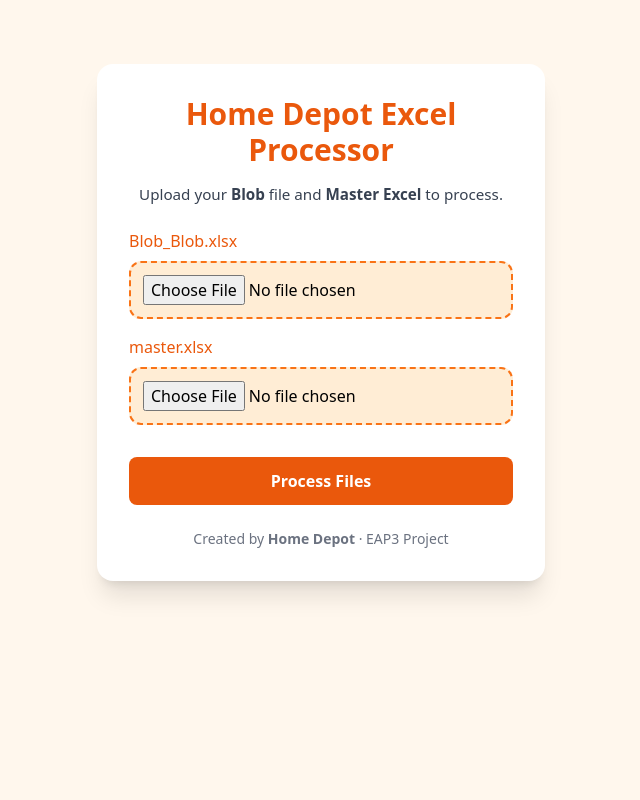
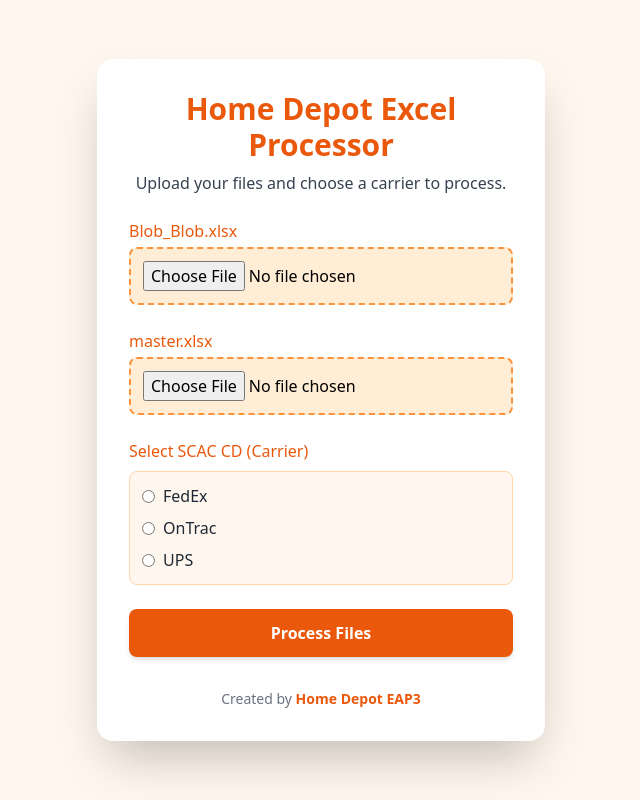
Before and after one commit to diocletian53/EAP3Copy, a Flask app: page / in a window 1280 px wide. Shown: the whole page, without its empty margins (319-959 px from the left). Run offline with Flask 3, Linux system fonts and the light colour scheme; parts of the project's set-up code (start-up, migrations or seed data) failed here and were passed over; some libraries are stand-ins or nearby versions.

Commit message:
Update index.html

```diff
--- a/templates/index.html
+++ b/templates/index.html
@@ -4,56 +4,100 @@
   <meta charset="UTF-8" />
   <meta name="viewport" content="width=device-width, initial-scale=1.0" />
   <title>Home Depot Excel Processor</title>
-<link rel="stylesheet" href="{{ url_for('static', filename='style.css') }}">
   <script src="https://cdn.tailwindcss.com"></script>
+  <link rel="icon" href="https://www.homedepot.com/favicon.ico" />
 </head>
-<body class="bg-orange-50 font-sans">
 
-<div class="max-w-md mx-auto mt-16 bg-white rounded-2xl shadow-xl p-8 text-center">
-  <h1 class="text-3xl font-bold text-orange-600 mb-4">Home Depot Excel Processor</h1>
-  <p class="text-gray-700 mb-6">Upload your <strong>Blob</strong> file and <strong>Master Excel</strong> to process.</p>
+<body class="bg-orange-50 font-sans min-h-screen flex items-center justify-center">
+  <div class="bg-white p-8 rounded-2xl shadow-2xl w-full max-w-md">
+
+    <!-- Title -->
+    <h1 class="text-3xl font-extrabold text-center text-orange-600 mb-2">Home Depot Excel Processor</h1>
+    <p class="text-gray-700 text-center mb-6">Upload your files and choose a carrier to process.</p>
 
     <!-- Upload Form -->
-  <form method="POST" enctype="multipart/form-data" class="space-y-4" id="uploadForm">
+    <form method="POST" enctype="multipart/form-data" id="uploadForm" class="space-y-6">
+
+      <!-- Blob Excel -->
       <div>
-      <label class="block text-left mb-1 font-medium text-orange-600">Blob_Blob.xlsx</label>
-      <input type="file" name="main_file" accept=".xlsx" required
-             class="w-full p-3 border-2 border-dashed border-orange-400 rounded-lg bg-orange-100 hover:border-orange-500" />
+        <label class="block text-left font-medium text-orange-600 mb-1">Blob_Blob.xlsx</label>
+        <input
+          type="file"
+          name="main_file"
+          accept=".xlsx"
+          required
+          class="w-full p-3 border-2 border-dashed border-orange-400 rounded-lg bg-orange-100 hover:border-orange-500 cursor-pointer focus:outline-none focus:ring-2 focus:ring-orange-500"
+        />
       </div>
+
+      <!-- Master Excel -->
       <div>
-      <label class="block text-left mb-1 font-medium text-orange-600">master.xlsx</label>
-      <input type="file" name="master_file" accept=".xlsx" required
-             class="w-full p-3 border-2 border-dashed border-orange-400 rounded-lg bg-orange-100 hover:border-orange-500" />
+        <label class="block text-left font-medium text-orange-600 mb-1">master.xlsx</label>
+        <input
+          type="file"
+          name="master_file"
+          accept=".xlsx"
+          required
+          class="w-full p-3 border-2 border-dashed border-orange-400 rounded-lg bg-orange-100 hover:border-orange-500 cursor-pointer focus:outline-none focus:ring-2 focus:ring-orange-500"
+        />
       </div>
-    <button type="submit" class="w-full bg-orange-600 hover:bg-orange-700 text-white font-semibold py-3 rounded-lg transition">
+
+      <!-- SCAC CD (Carrier) -->
+      <div>
+        <label class="block text-left font-medium text-orange-600 mb-2">Select SCAC CD (Carrier)</label>
+        <div class="flex flex-col space-y-2 bg-orange-50 p-3 rounded-lg border border-orange-200">
+          <label class="inline-flex items-center">
+            <input type="radio" name="carrier" value="FedEx" required class="text-orange-600 focus:ring-orange-600">
+            <span class="ml-2 text-gray-800">FedEx</span>
+          </label>
+
+          <label class="inline-flex items-center">
+            <input type="radio" name="carrier" value="OnTrac" class="text-orange-600 focus:ring-orange-600">
+            <span class="ml-2 text-gray-800">OnTrac</span>
+          </label>
+
+          <label class="inline-flex items-center">
+            <input type="radio" name="carrier" value="UPS" class="text-orange-600 focus:ring-orange-600">
+            <span class="ml-2 text-gray-800">UPS</span>
+          </label>
+        </div>
+      </div>
+
+      <!-- Submit Button -->
+      <button
+        type="submit"
+        class="w-full bg-orange-600 hover:bg-orange-700 text-white font-semibold py-3 rounded-lg shadow-md transition-colors"
+      >
         Process Files
       </button>
     </form>
 
+    <!-- Loading Text -->
+    <p id="loadingText" class="mt-4 text-center text-orange-600 font-medium hidden">
+      ⏳ Processing your files... Please wait.
+    </p>
+
     <!-- Error Message -->
     {% if error %}
-  <div class="mt-4 p-4 bg-orange-100 border border-orange-300 rounded text-orange-700 font-medium">
+      <div class="mt-5 bg-orange-100 border border-orange-300 text-orange-800 p-4 rounded-lg text-center font-medium">
         ⚠️ {{ error }}
       </div>
     {% endif %}
 
-  <!-- Loading Feedback -->
-  <p id="loadingText" class="mt-4 text-orange-600 font-medium" style="display:none;">
-    ⏳ Processing your files, please wait...
-  </p>
-
     <!-- Footer -->
-  <div class="mt-6 text-gray-500 text-sm">
-    Created by <strong> Home Depot</strong> · EAP3 Project
+    <div class="mt-8 text-center text-gray-500 text-sm">
+      <p>Created by <span class="font-semibold text-orange-600">Home Depot EAP3</span></p>
     </div>
   </div>
 
   <script>
+    // Show "Processing..." message after clicking submit
+    document.addEventListener('DOMContentLoaded', () => {
       const form = document.getElementById('uploadForm');
       const loadingText = document.getElementById('loadingText');
-
       form.addEventListener('submit', () => {
-    loadingText.style.display = 'block';
+        loadingText.classList.remove('hidden');
+      });
     });
   </script>
 </body>
```
Lines whose indentation alone changed are shown as unchanged.
